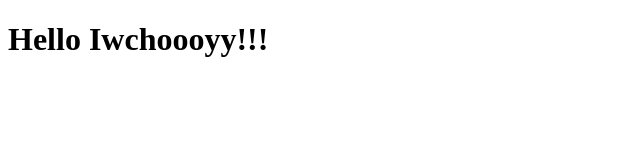
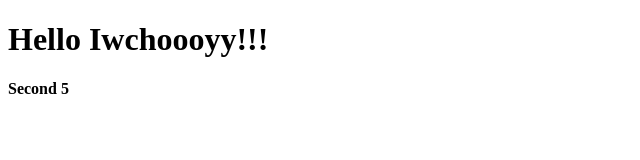
Before and after one commit to iwchou/html-tutorial, a plain HTML site: page index.html in a window 1280 px wide. Shown: the full height of the page, 0-640 px from the left. Drawn offline with Linux system fonts and the light colour scheme.

Commit message:
last test

```diff
--- a/index.html
+++ b/index.html
@@ -7,5 +7,6 @@
   </head>
   <body>
     <h1>Hello Iwchoooyy!!!</h1>
+    <h4>Second 5</h4>
   </body>
 </html>
```
